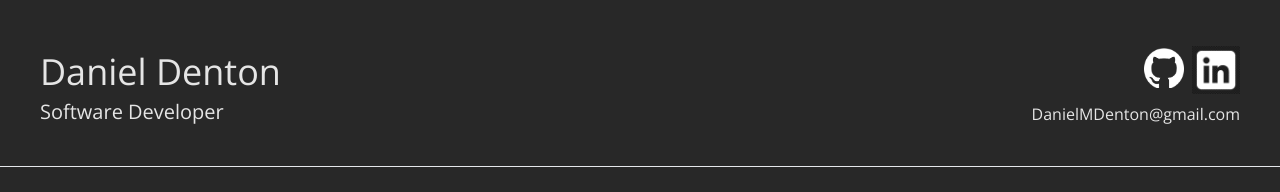
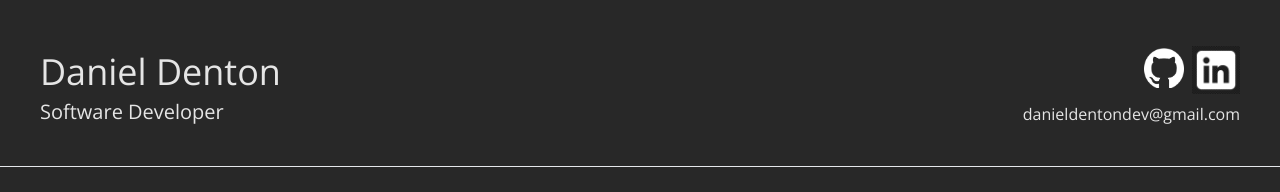
Before and after one commit to danieldenton/next-portfolio, a Next.js app: page / in a window 1280 px wide. Shown: the top 192 px of the page. Built offline with nearby package versions, Linux system fonts and the light colour scheme.

Commit message:
updated email

```diff
--- a/src/app/layout.tsx
+++ b/src/app/layout.tsx
@@ -28,7 +28,7 @@ export default function RootLayout({
               <Github />
               <LinkedIn />
             </div>
-            <h2>DanielMDenton@gmail.com</h2>
+            <h2>danieldentondev@gmail.com</h2>
           </div>
         </header>
         <hr />
```
